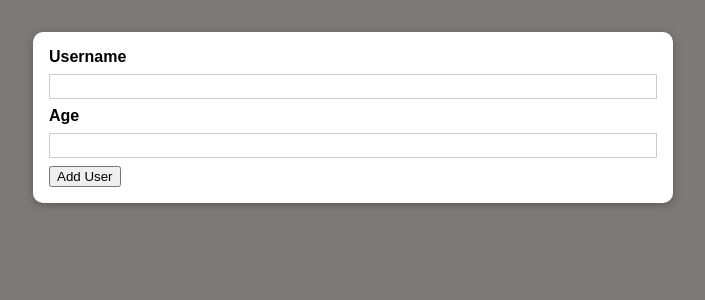
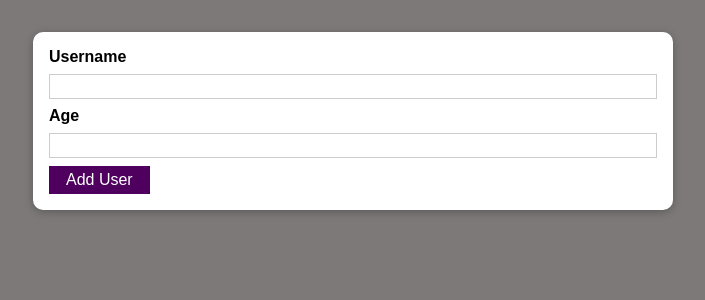
Before and after one commit to Abu-Faizan-Omer/Second-Reactjs, a React (Vite) app: page / in a window 1280 px wide. Shown: the top 300 px of the page, without its empty margins (287-992 px from the left). Built offline with nearby package versions, Linux system fonts and the light colour scheme.

Commit message:
Reusable Button

```diff
--- /dev/null
+++ b/src/components/UI/Button.css
@@ -0,0 +1,18 @@
+.button {
+  font: inherit;
+  border: 1px solid #4f005f;
+  background: #4f005f;
+  color: white;
+  padding: 0.25rem 1rem;
+  cursor: pointer;
+}
+
+.button:hover,
+.button:active {
+  background: #741188;
+  border-color: #741188;
+}
+
+.button:focus {
+  outline: none;
+}
--- /dev/null
+++ b/src/components/UI/Button.jsx
@@ -0,0 +1,9 @@
+import React  from "react";
+import "./Button.css"
+
+const Button=(props)=>{
+ return (
+    <button className="button" type={props.type}>{props.children}</button>
+ )
+}
+export default Button
--- a/src/components/Users/AddUser.jsx
+++ b/src/components/Users/AddUser.jsx
@@ -2,6 +2,7 @@
 import React from "react";
 import Card from "../UI/Card"
 import "./AddUser.css"
+import Button from "../UI/Button"
 
 const AddUser = () => {
   const addUserHandler = (event) => {
@@ -15,7 +16,7 @@ const AddUser = () => {
         <input id="username" type="text" />
         <label htmlFor="age">Age</label>
         <input id="age" type="number" />
-        <button type="submit">Add User</button>
+        <Button type="submit">Add User</Button>
         </form>
     </Card>
   );
```
